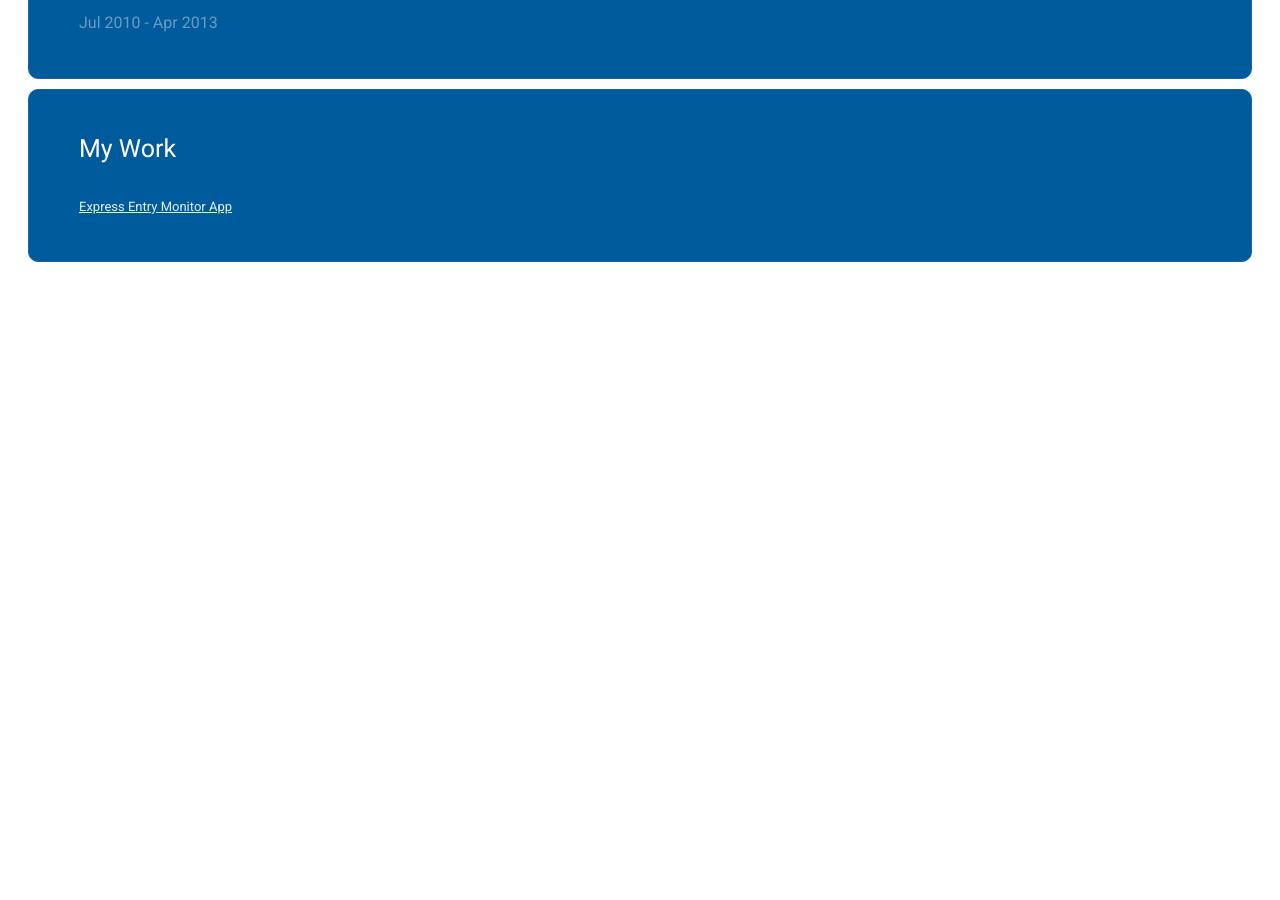
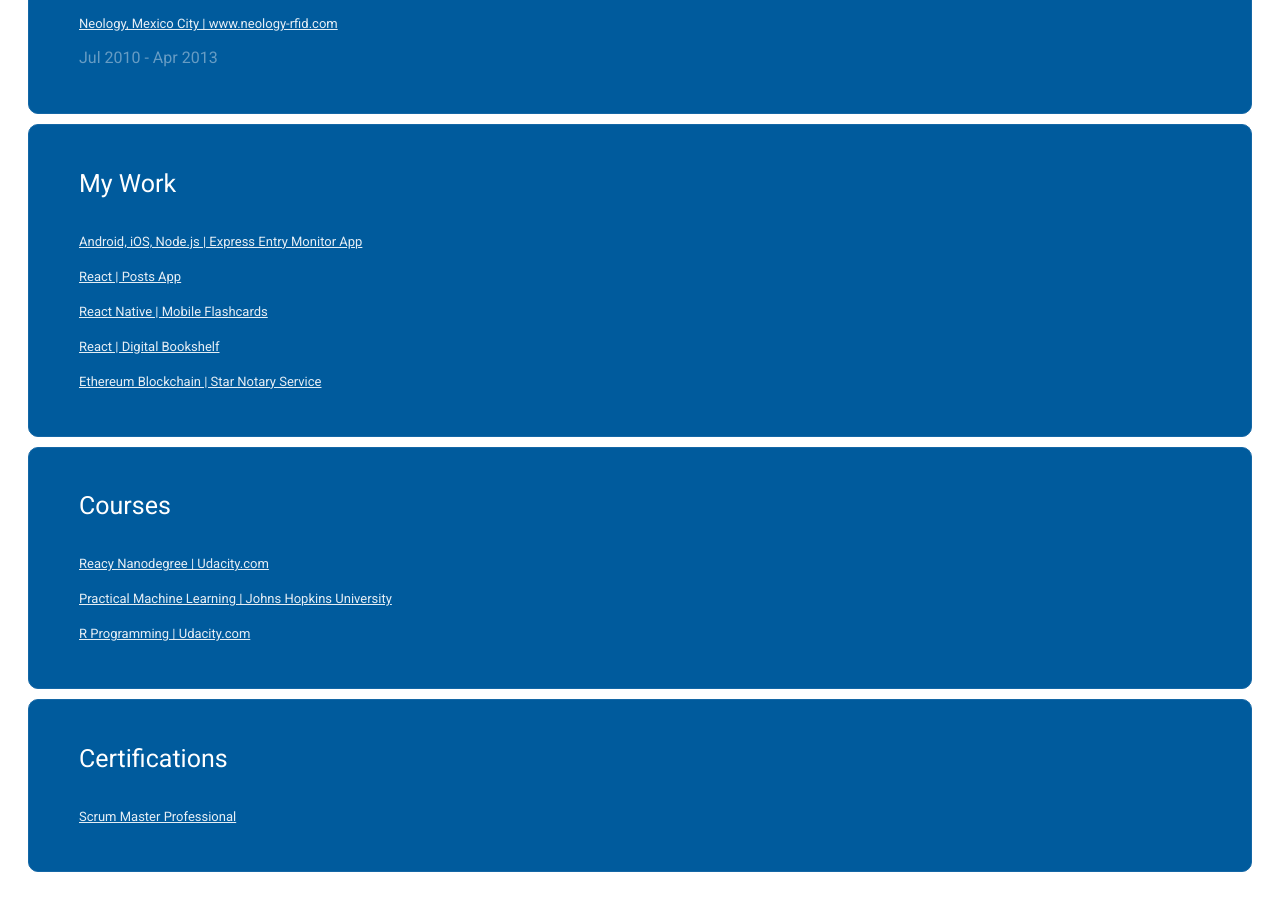
Before and after one commit to axelgalicia/axel.today, a plain HTML site: page index.html in a window 1280 px wide. Shown: the part 1352-2252 px from the top of the page. Before the commit the page ends 1642 px from the top, so only its background shows below. Drawn offline with Linux system fonts and the light colour scheme.

Commit message:
Adding courses and certifications

```diff
--- a/index.html
+++ b/index.html
@@ -88,6 +88,8 @@
             <li><a href="#about">About</a></li>
             <li><a href="/resume/resume.pdf">Resume</a></li>
             <li><a href="#experience">Experience</a></li>
+            <li><a href="#courses">Courses</a></li>
+            <li><a href="#certifications">Certifications</a></li>
             <li class="menu-box"><a href="#mywork">My work</a></li>
         </ul>
     </div>
@@ -133,7 +135,23 @@
     </div>
     <div class="section" id="mywork">
         <h4>My Work</h4>
-        <p class="work-link"><a href="https://expressentrymonitor.com">Express Entry Monitor App</a></p>
+        <p class="work-link"><a href="https://expressentrymonitor.com"> Android, iOS, Node.js | Express Entry Monitor App</a></p>
+        <p class="work-link"><a href="https://github.com/axelgalicia/react-redux-posts-app">React | Posts App</a></p>
+        <p class="work-link"><a href="https://github.com/axelgalicia/react-mobile-flash-cards">React Native | Mobile Flashcards</a></p>
+        <p class="work-link"><a href="https://github.com/axelgalicia/react-app-my-reads">React | Digital Bookshelf</a></p>
+        <p class="work-link"><a href="https://github.com/axelgalicia/blockchain-notary-service">Ethereum Blockchain | Star Notary Service</a></p>
+    </div>
+
+    <div class="section" id="courses">
+        <h4>Courses</h4>
+        <p class="work-link"><a href="https://graduation.udacity.com/confirm/GGNWY9UP">Reacy Nanodegree | Udacity.com</a></p>
+        <p class="work-link"><a href="https://www.coursera.org/account/accomplishments/certificate/43A2F3Q5F79F">Practical Machine Learning | Johns Hopkins University </a></p>
+        <p class="work-link"><a href="https://www.coursera.org/account/accomplishments/certificate/K6ERCWVDBKBE">R Programming | Udacity.com</a></p>
+    </div>
+
+    <div class="section" id="certifications">
+        <h4>Certifications</h4>
+        <p class="work-link"><a href="https://www.scrum.org/user/211346">Scrum Master Professional</a></p>
     </div>
 
 
```
